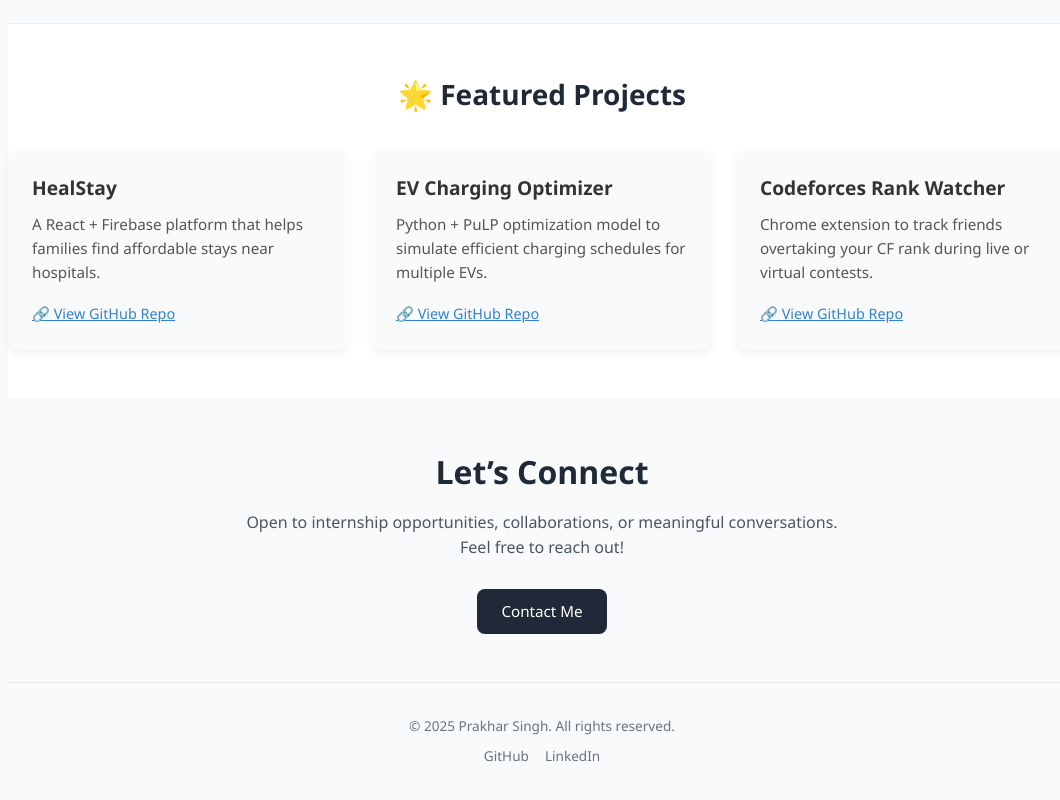
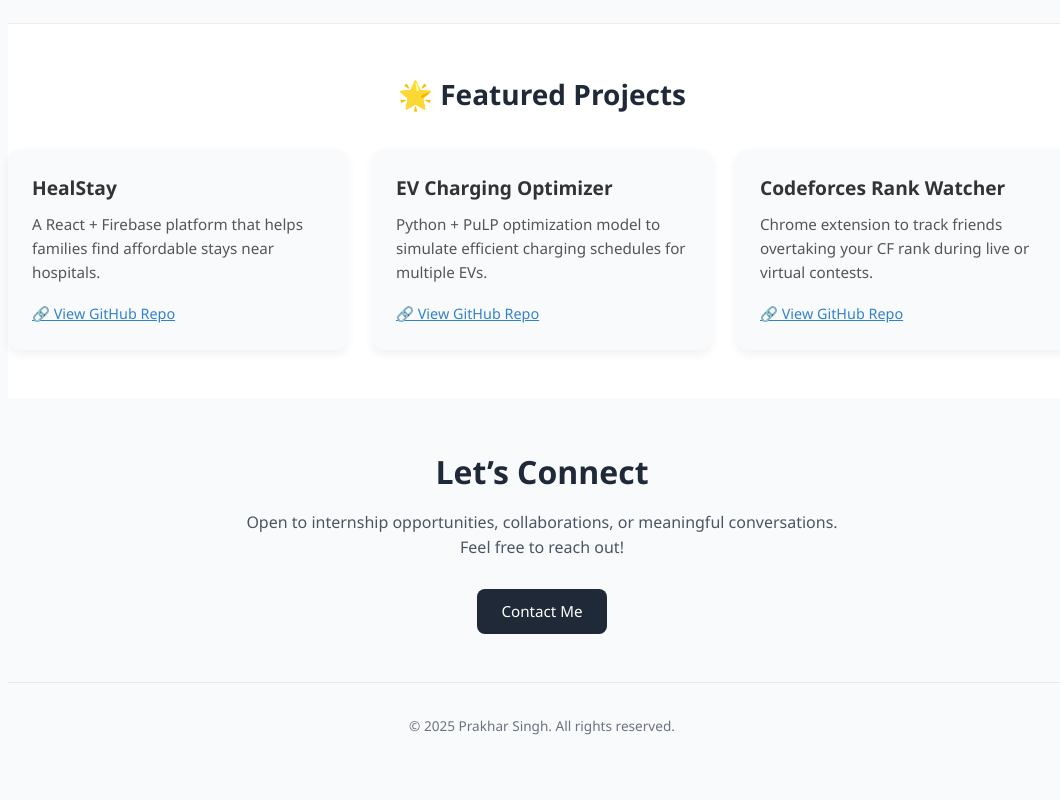
Before and after one commit to prakhrrr04/portfolio, a React (Vite) app: page / in a window 1280 px wide. Shown: the part 1287-2087 px from the top of the page, without its empty margins (98-1158 px from the left). Built offline with nearby package versions, Linux system fonts and the light colour scheme; the HTML template or start-up script is replaced by a standard one.

Commit message:
Fix: Removed LinkedIn and GitHub links from Footer

```diff
--- a/package.json
+++ b/package.json
@@ -3,7 +3,7 @@
   "private": true,
   "version": "0.0.0",
   "type": "module",
-  "homepage": "https://github.com/prakhrrr04/portfolio",
+  "homepage": "https://prakhrrr04.github.io/portfolio",
   "scripts": {
     "dev": "vite",
     "build": "vite build",
--- a/src/components/home.jsx
+++ b/src/components/home.jsx
@@ -352,31 +352,6 @@
           }}
         >
           © {new Date().getFullYear()} Prakhar Singh. All rights reserved.
-          <p style={{ marginTop: '0.5rem' }}>
-            <a
-              href="https://github.com/prakhrrr04"
-              target="_blank"
-              rel="noreferrer"
-              style={{
-                color: '#6b7280',
-                textDecoration: 'none',
-                marginRight: '1rem',
-              }}
-            >
-              GitHub
-            </a>
-            <a
-              href="https://linkedin.com/in/prakhar-singh-23703628b"
-              target="_blank"
-              rel="noreferrer"
-              style={{
-                color: '#6b7280',
-                textDecoration: 'none',
-              }}
-            >
-              LinkedIn
-            </a>
-          </p>
         </footer>
       </section>
 
```
